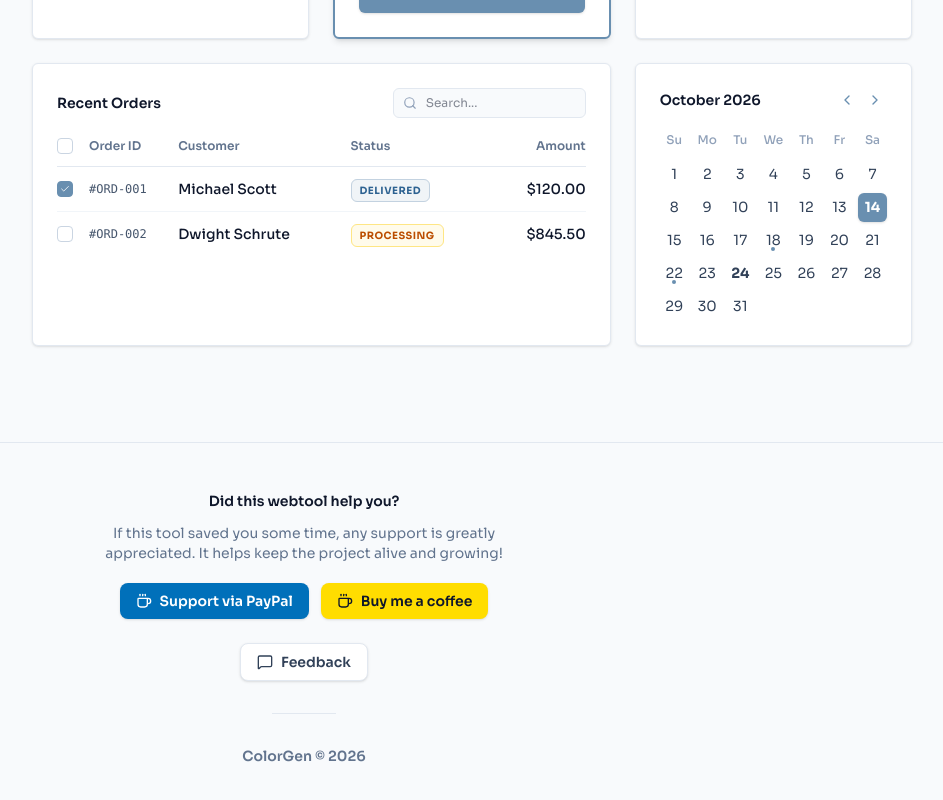
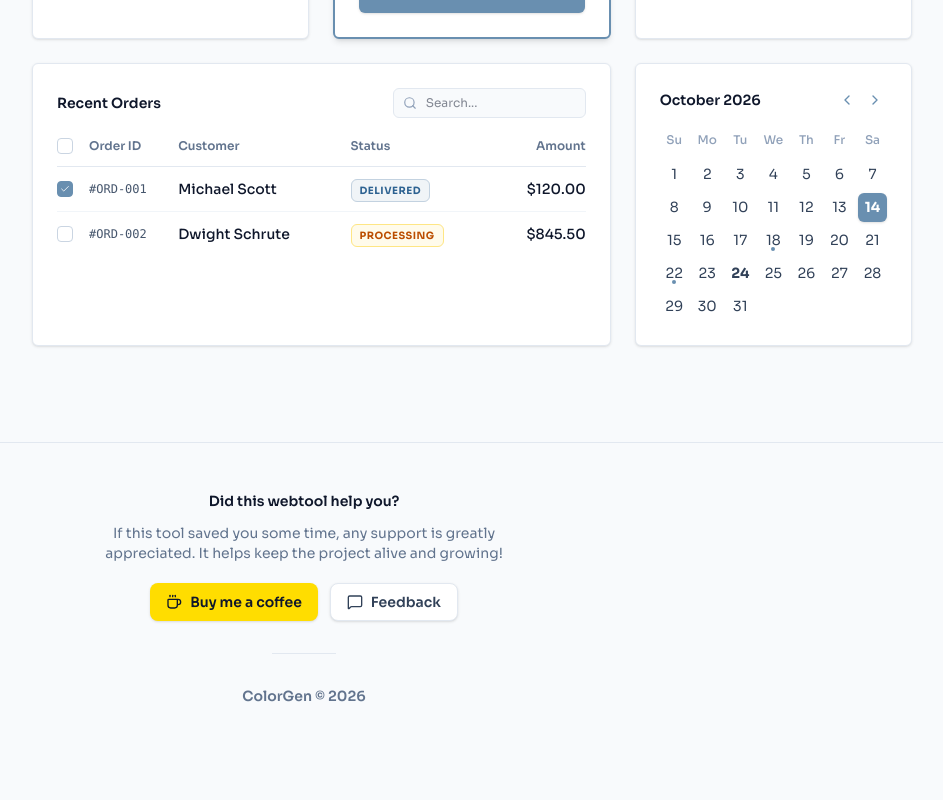
Before and after one commit to junho007/ColorGen, a React (Vite) app: page / in a window 1280 px wide. Shown: the part 1288-2088 px from the top of the page, without its empty margins (336-1279 px from the left). After the commit the page ends 2042 px from the top, so only its background shows below. Built offline with nearby package versions, Linux system fonts and the light colour scheme.

Commit message:
Remove PayPal support link
Removed PayPal support link from the app.

```diff
--- a/src/App.tsx
+++ b/src/App.tsx
@@ -1317,15 +1317,6 @@ export default function App() {
             </p>
             <div className="flex flex-wrap justify-center gap-3 mt-2">
               <a
-                href="https://paypal.me/colorgenai"
-                target="_blank"
-                rel="noopener noreferrer"
-                className="inline-flex items-center gap-2 px-4 py-2 bg-[#0070ba] hover:bg-[#003087] text-white rounded-lg text-sm font-semibold transition-colors shadow-sm"
-              >
-                <Coffee size={16} />
-                Support via PayPal
-              </a>
-              <a
                 href="https://buymeacoffee.com/colorgen"
                 target="_blank"
                 rel="noopener noreferrer"
@@ -1334,8 +1325,6 @@ export default function App() {
                 <Coffee size={16} />
                 Buy me a coffee
               </a>
-            </div>
-            <div className="flex justify-center mt-3">
               <button
                 onClick={() => setShowFeedbackModal(true)}
                 className="inline-flex items-center gap-2 px-4 py-2 bg-white dark:bg-slate-900 border border-slate-200 dark:border-slate-800 hover:bg-slate-50 dark:hover:bg-slate-800 text-slate-700 dark:text-slate-300 rounded-lg text-sm font-semibold transition-colors shadow-sm"
```
